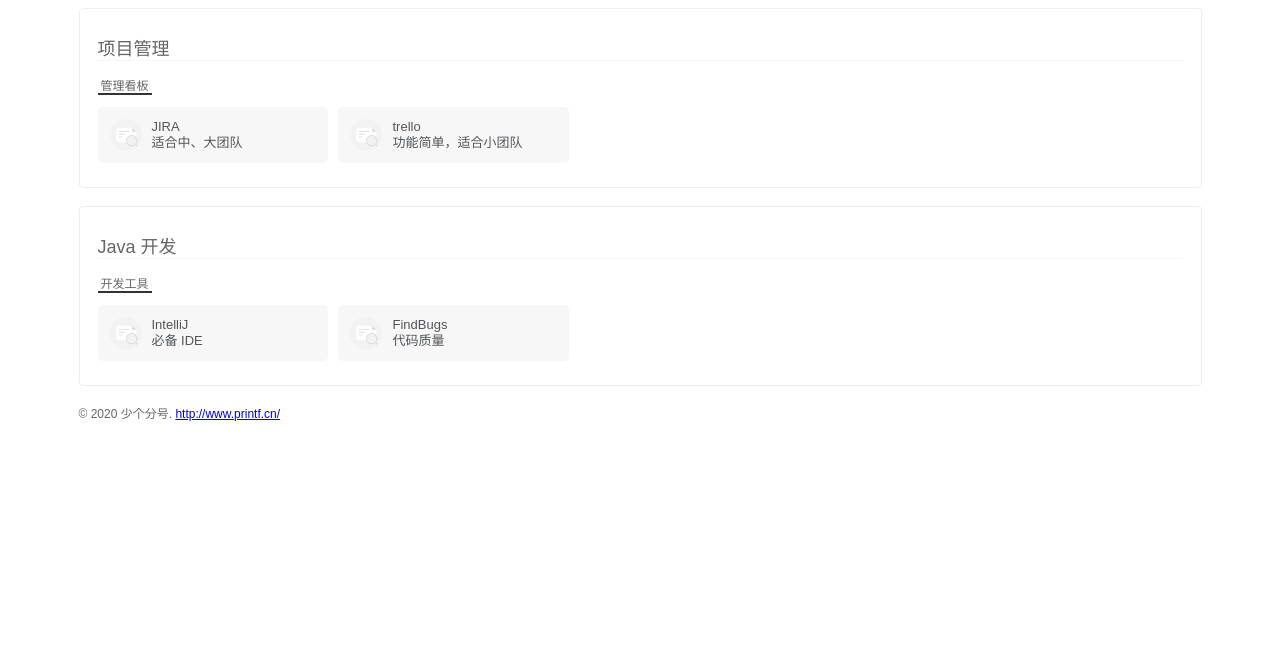
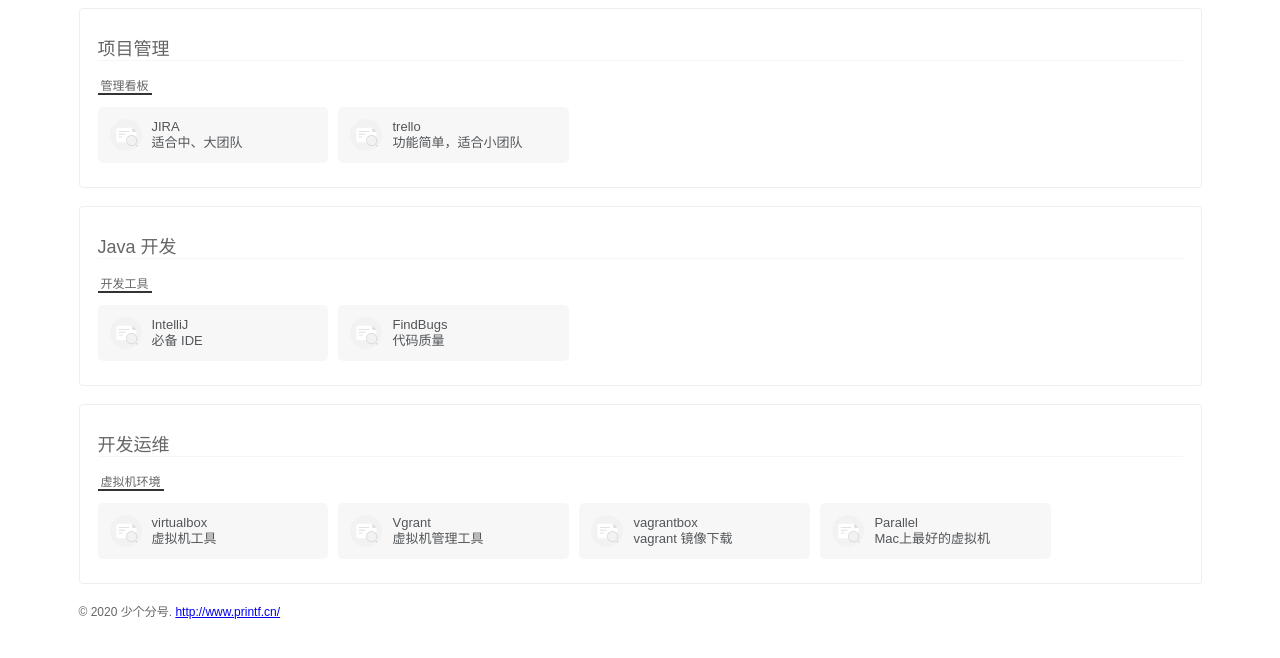
Before and after one commit to linksgo2011/developer-tools, a website: page docs/index.html in a window 1280 px wide. Drawn offline with Linux system fonts and the light colour scheme.

Commit message:
generate website on `date +%y%m%d`

```diff
--- a/docs/index.html
+++ b/docs/index.html
@@ -202,6 +202,70 @@
         </div>
     </section>
 
+    <section class="section domain">
+        <h2>开发运维</h2>
+        <div class="tab">
+            <dl class="tab-header">
+
+                <dd class="title active">
+                    虚拟机环境
+                </dd>
+
+            </dl>
+            <div class="tab-content">
+
+                <ul class="candidates active">
+
+                    <li>
+                        <a href="https://www.virtualbox.org" target="_blank">
+                            <img src="./icons/default.png" height="32" width="32" alt="">
+                            <div class="intro">
+                                <span>virtualbox</span>
+                                <br>
+                                <span>虚拟机工具</span>
+                            </div>
+                        </a>
+                    </li>
+
+                    <li>
+                        <a href="https://www.vagrantup.com/" target="_blank">
+                            <img src="./icons/default.png" height="32" width="32" alt="">
+                            <div class="intro">
+                                <span>Vgrant</span>
+                                <br>
+                                <span>虚拟机管理工具</span>
+                            </div>
+                        </a>
+                    </li>
+
+                    <li>
+                        <a href="http://www.vagrantbox.es/" target="_blank">
+                            <img src="./icons/default.png" height="32" width="32" alt="">
+                            <div class="intro">
+                                <span>vagrantbox</span>
+                                <br>
+                                <span>vagrant 镜像下载</span>
+                            </div>
+                        </a>
+                    </li>
+
+                    <li>
+                        <a href="https://www.parallels.com/" target="_blank">
+                            <img src="./icons/default.png" height="32" width="32" alt="">
+                            <div class="intro">
+                                <span>Parallel</span>
+                                <br>
+                                <span>Mac上最好的虚拟机</span>
+                            </div>
+                        </a>
+                    </li>
+
+                </ul>
+
+            </div>
+        </div>
+    </section>
+
 </div>
 
 <div class="footer container">
```
Also changed, not shown: main.yaml (+18 -0 lines), README.md, template/icons/default.png (added), 1 other file.
